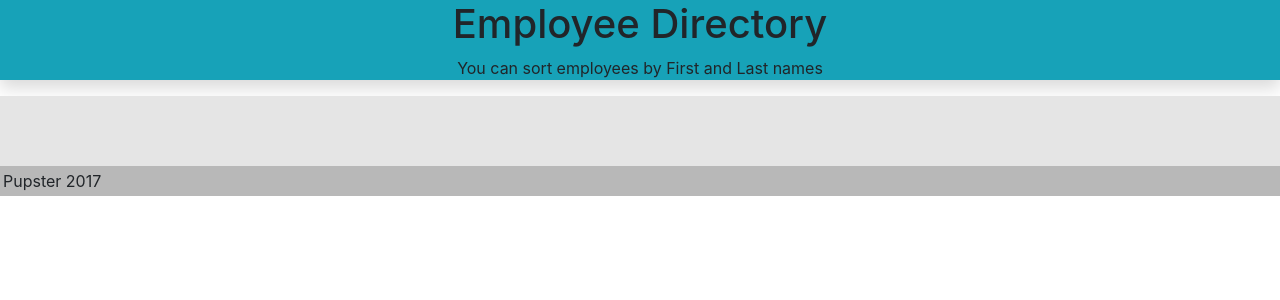
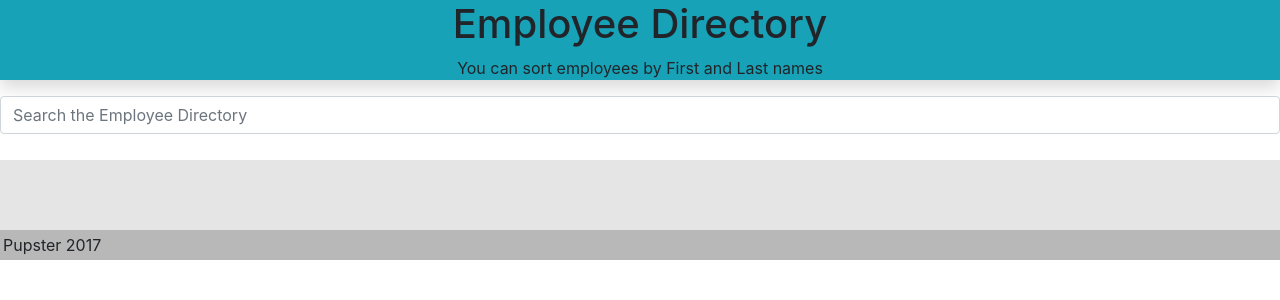
Before and after one commit to Tianwes/react-employee-directory, a React (Create React App) app in the folder employeedirectory/: page / in a window 1280 px wide. Shown: the top 300 px of the page. Built offline with nearby package versions, Linux system fonts and the light colour scheme.

Commit message:
Search bar renders

```diff
--- a/employeedirectory/src/App.js
+++ b/employeedirectory/src/App.js
@@ -1,5 +1,6 @@
 import React from "react";
 import Header from "./components/Header";
+import SearchForm from "./components/SearchForm"
 import Footer from "./components/Footer";
 // import Wrapper from "./components/Wrapper";
 
@@ -7,7 +8,7 @@ function App() {
   return (
       <div>
         <Header />
-
+        <SearchForm/>
         <Footer />
       </div>
   );
--- a/employeedirectory/src/components/SearchForm/index.js
+++ b/employeedirectory/src/components/SearchForm/index.js
@@ -6,25 +6,17 @@ function SearchForm(props) {
   return (
     <form className="search">
       <div className="form-group">
-        <label htmlFor="breed">Breed Name:</label>
+        {/* <label htmlFor="employees"></label> */}
         <input
           value={props.search}
           onChange={props.handleInputChange}
-          name="breed"
-          list="breeds"
+          name="employees"
+          list="employees"
           type="text"
           className="form-control"
-          placeholder="Type in a dog breed to begin"
-          id="breed"
+          placeholder="Search the Employee Directory"
+          id="employees"
         />
-        <datalist id="breeds">
-          {props.breeds.map(breed => (
-            <option value={breed} key={breed} />
-          ))}
-        </datalist>
-        <button type="submit" onClick={props.handleFormSubmit} className="btn btn-success">
-          Search
-        </button>
       </div>
     </form>
   );
```
